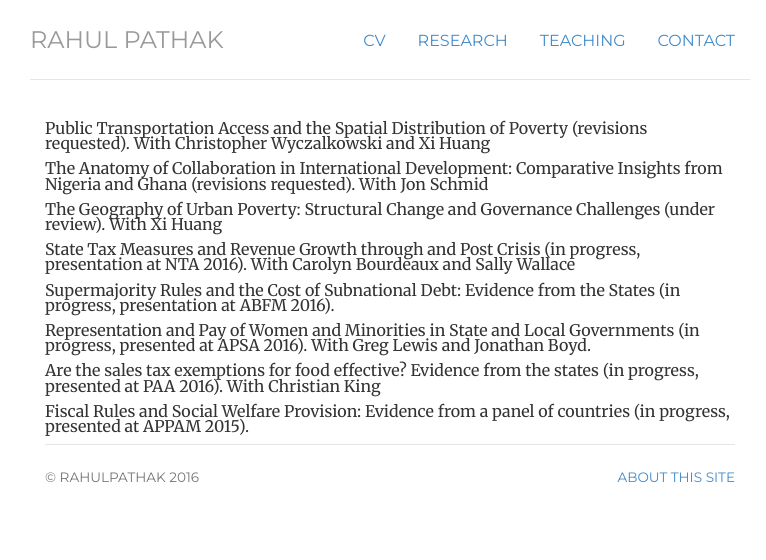
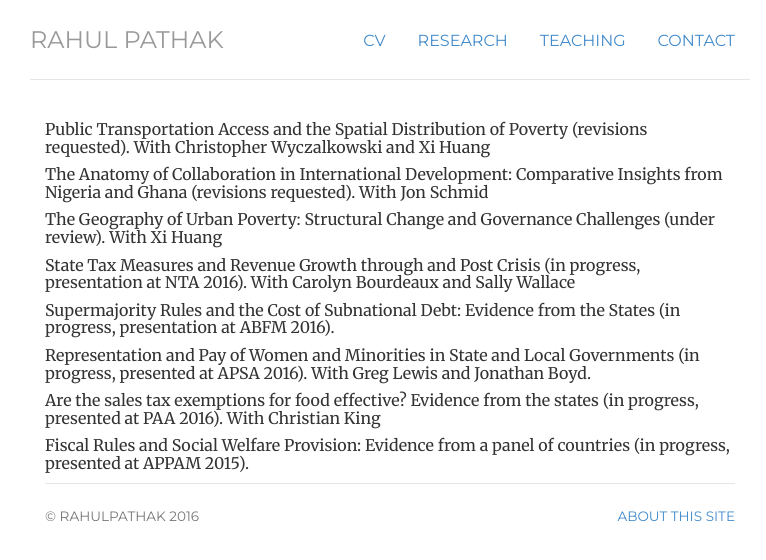
Before and after one commit to pathak-rahul/pathak-rahul.github.io, a Jekyll site: the page built from ongoing/index.html, in a window 1280 px wide. Shown: the top 560 px of the page, without its empty margins (250-1016 px from the left). Built offline with Jekyll 4.4.1, drawn with Linux system fonts in a browser that asks for light colours.

Commit message:
Update index.html

```diff
--- a/ongoing/index.html
+++ b/ongoing/index.html
@@ -8,7 +8,7 @@ title: ongoing
 	<div itemscope itemtype="http://data-vocabulary.org/Person" class="col-sm-12">
 <style type="text/css">
 p.small {
-    line-height: 95%;
+    line-height: 110%;
 }
 </style>
 
```
